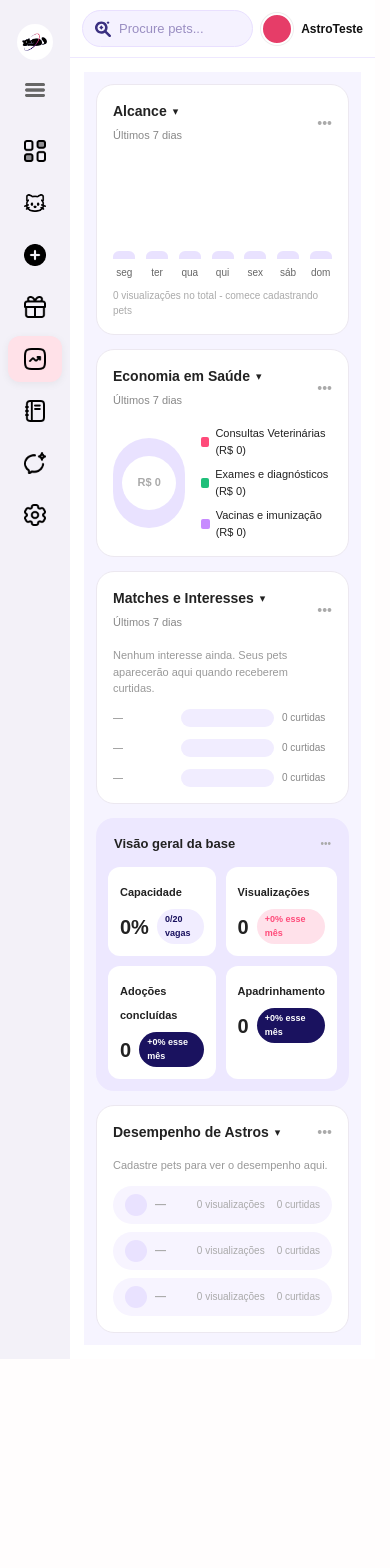
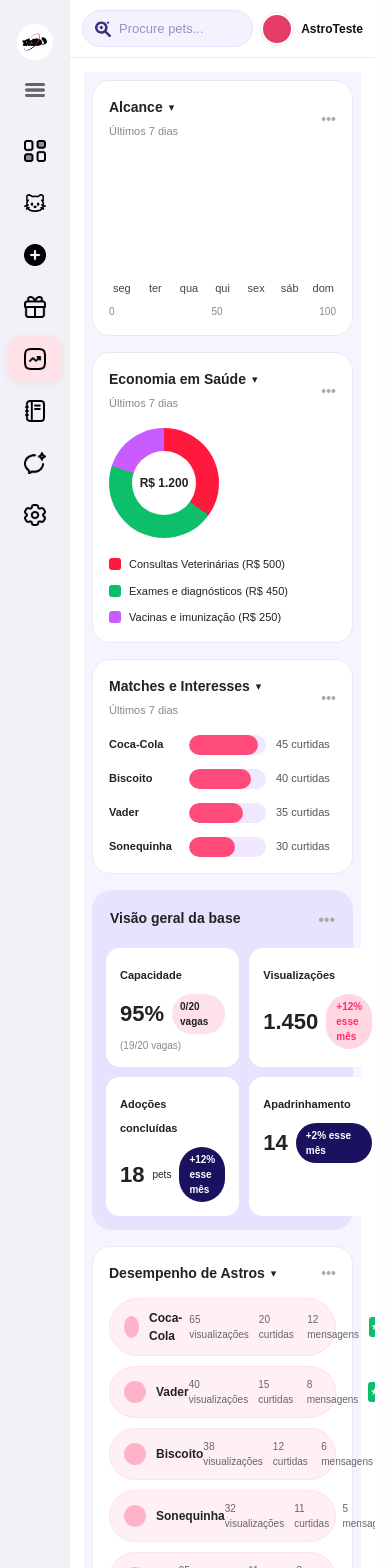
Before and after one commit to M1GU3LT0X1C/ASTRO, a Next.js app: page /dashboard/metricas in a window 390 px wide. Shown: the top 1568 px of the page. Before the commit the page ends 1359 px from the top, so only its background shows below. Built offline with nearby package versions, Linux system fonts and the light colour scheme; no server answers.

Commit message:
metricas com cores + dados ficticios e fix mobile esticado

```diff
--- a/src/app/dashboard/metricas/page.tsx
+++ b/src/app/dashboard/metricas/page.tsx
@@ -21,65 +21,95 @@ function Card({ title, subtitle, children, defaultOpen=true }: any){
 }
 
 export default function MetricasPage(){
-  const dias = ["seg","ter","qua","qui","sex","sáb","dom"];
-  const [periodo,setPeriodo]=useState("Últimos 7 dias");
+  const alcance = [
+    {d:"seg", h:52, v:52},
+    {d:"ter", h:42, v:48},
+    {d:"qua", h:28, v:32},
+    {d:"qui", h:58, v:62},
+    {d:"sex", h:48, v:55},
+    {d:"sáb", h:78, v:85},
+    {d:"dom", h:42, v:45},
+  ];
+  const economia = [
+    {label:"Consultas Veterinárias (R$ 500)", color:"#ff1a3d", pct:35},
+    {label:"Exames e diagnósticos (R$ 450)", color:"#0dbf6a", pct:45},
+    {label:"Vacinas e imunização (R$ 250)", color:"#c85cff", pct:20},
+  ];
+  const matches = [
+    {nome:"Coca-Cola", curtidas:45},
+    {nome:"Biscoito", curtidas:40},
+    {nome:"Vader", curtidas:35},
+    {nome:"Sonequinha", curtidas:30},
+  ];
+  const astros = [
+    {nome:"Coca-Cola", views:65, likes:20, msg:12, cor:"#0dbf6a"},
+    {nome:"Vader", views:40, likes:15, msg:8, cor:"#0dbf6a"},
+    {nome:"Biscoito", views:38, likes:12, msg:6, cor:"#ffde59"},
+    {nome:"Sonequinha", views:32, likes:11, msg:5, cor:"#ffde59"},
+    {nome:"Bibi", views:25, likes:11, msg:3, cor:"#ff8a2b"},
+    {nome:"Jambo", views:10, likes:5, msg:2, cor:"#ff1a3d"},
+  ];
 
   return(
-    <div style={{background:"#f6f4ff", minHeight:"100vh", padding:"12px", display:"flex", justifyContent:"center"}}>
+    <div style={{background:"#f6f4ff", minHeight:"100vh", padding:"8px", display:"flex", justifyContent:"center"}}>
       <style>{`
-        .grid{ display:flex; flex-direction:column; gap:14px; width:100%; max-width:1100px; }
-        .col{ display:flex; flex-direction:column; gap:14px; flex:1; }
-        .statsGrid{ display:grid; grid-template-columns:1fr 1fr; gap:10px; }
-        .bar{ background:#1a125f; border-radius:6px 6px 0 0; width:22px; transition:.3s; }
-        .hBar{ height:18px; background:#ff4b7a; border-radius:999px; }
+        .wrap{ width:100%; max-width:1100px; }
+        .grid{ display:flex; flex-direction:column; gap:16px; }
+        .col{ display:flex; flex-direction:column; gap:16px; }
+        .statsGrid{ display:grid; grid-template-columns:1fr 1fr; gap:12px; }
+        .hBar{ height:20px; background:#ff4b7a; border-radius:999px; }
         @media(min-width:900px){
-          .grid{ display:grid; grid-template-columns:1fr 380px; gap:16px; align-items:start; }
-          .col{ gap:16px; }
+          .grid{ display:grid; grid-template-columns:1fr 380px; gap:18px; align-items:start; }
+        }
+        @media(max-width:900px){
+          .cardPad{ padding:16px !important; }
+          .statsGrid{ gap:10px; }
+          .barWrap{ gap:8px !important; }
         }
       `}</style>
 
+      <div className="wrap">
         <div className="grid">
           {/* ESQUERDA */}
           <div className="col">
-          <Card title="Alcance" subtitle={periodo}>
-            <div style={{display:"flex", alignItems:"end", gap:"10px", height:"120px", paddingTop:"10px", justifyContent:"space-between"}}>
-              {dias.map(d=>(
-                <div key={d} style={{display:"flex", flexDirection:"column", alignItems:"center", gap:"6px", flex:1}}>
-                  <div className="bar" style={{height:"8px", background:"#e9e2ff"}} title="0 visualizações"></div>
-                  <small style={{fontSize:"10px", color:"#666"}}>{d}</small>
+            <Card title="Alcance" subtitle="Últimos 7 dias">
+              <div style={{display:"flex", alignItems:"end", gap:"6px", height:"140px", justifyContent:"space-between"}} className="barWrap">
+                {alcance.map(a=>(
+                  <div key={a.d} style={{flex:1, display:"flex", flexDirection:"column", alignItems:"center", gap:"6px"}}>
+                    <div style={{width:"100%", maxWidth:"36px", height:`${a.h}%`, background:"#1a125f", borderRadius:"8px 8px 0 0"}}></div>
+                    <small style={{fontSize:"11px", color:"#444"}}>{a.d}</small>
                   </div>
                 ))}
               </div>
-            <small style={{fontSize:"10px", color:"#aaa", marginTop:"8px", display:"block"}}>0 visualizações no total - comece cadastrando pets</small>
+              <div style={{display:"flex", justifyContent:"space-between", marginTop:"8px", fontSize:"10px", color:"#888"}}>
+                <span>0</span><span>50</span><span>100</span>
+              </div>
             </Card>
 
             <Card title="Economia em Saúde" subtitle="Últimos 7 dias">
-            <div style={{display:"flex", gap:"16px", alignItems:"center"}}>
-              <div style={{width:"90px", height:"90px", borderRadius:"999px", background:"conic-gradient(#e9e2ff 0% 100%)", display:"flex", alignItems:"center", justifyContent:"center"}}>
-                <div style={{width:"54px", height:"54px", background:"#fff", borderRadius:"999px", display:"flex", alignItems:"center", justifyContent:"center", fontSize:"11px", fontWeight:800, color:"#aaa"}}>R$ 0</div>
+              <div style={{display:"flex", gap:"18px", alignItems:"center", flexWrap:"wrap"}}>
+                <div style={{width:"110px", height:"110px", borderRadius:"50%", background:`conic-gradient(${economia[0].color} 0% 35%, ${economia[1].color} 35% 80%, ${economia[2].color} 80% 100%)`, display:"flex", alignItems:"center", justifyContent:"center"}}>
+                  <div style={{width:"64px", height:"64px", background:"#fff", borderRadius:"50%", display:"flex", alignItems:"center", justifyContent:"center", fontSize:"12px", fontWeight:900}}>R$ 1.200</div>
                 </div>
-              <div style={{display:"flex", flexDirection:"column", gap:"8px", fontSize:"11px"}}>
-                <div style={{display:"flex", gap:"6px", alignItems:"center"}}><span style={{width:"10px", height:"10px", background:"#ff4b7a", borderRadius:"2px"}}></span> Consultas Veterinárias (R$ 0)</div>
-                <div style={{display:"flex", gap:"6px", alignItems:"center"}}><span style={{width:"10px", height:"10px", background:"#1fbf7a", borderRadius:"2px"}}></span> Exames e diagnósticos (R$ 0)</div>
-                <div style={{display:"flex", gap:"6px", alignItems:"center"}}><span style={{width:"10px", height:"10px", background:"#c78bff", borderRadius:"2px"}}></span> Vacinas e imunização (R$ 0)</div>
+                <div style={{display:"flex", flexDirection:"column", gap:"10px"}}>
+                  {economia.map(e=>(
+                    <div key={e.label} style={{display:"flex", gap:"8px", alignItems:"center", fontSize:"11px"}}>
+                      <span style={{width:"12px", height:"12px", background:e.color, borderRadius:"3px", display:"inline-block"}}></span>{e.label}
+                    </div>
+                  ))}
                 </div>
               </div>
             </Card>
 
             <Card title="Matches e Interesses" subtitle="Últimos 7 dias">
-            <div style={{display:"flex", flexDirection:"column", gap:"12px"}}>
-              <small style={{fontSize:"11px", color:"#999"}}>Nenhum interesse ainda. Seus pets aparecerão aqui quando receberem curtidas.</small>
-              {[
-                {nome:"—", val:0},
-                {nome:"—", val:0},
-                {nome:"—", val:0},
-              ].map((p,i)=>(
-                <div key={i} style={{display:"flex", alignItems:"center", gap:"8px"}}>
-                  <span style={{fontSize:"10px", width:"60px", color:"#888"}}>{p.nome}</span>
-                  <div style={{flex:1, background:"#f1edff", borderRadius:"999px", height:"18px", overflow:"hidden"}}>
-                    <div className="hBar" style={{width:`${p.val}%`, background:"#e9e2ff"}}></div>
+              <div style={{display:"flex", flexDirection:"column", gap:"14px"}}>
+                {matches.map(m=>(
+                  <div key={m.nome} style={{display:"flex", alignItems:"center", gap:"10px"}}>
+                    <span style={{fontSize:"11px", width:"70px", fontWeight:600}}>{m.nome}</span>
+                    <div style={{flex:1, background:"#efe8ff", borderRadius:"999px", height:"20px", overflow:"hidden"}}>
+                      <div className="hBar" style={{width:`${m.curtidas*2}%`}}></div>
                     </div>
-                  <span style={{fontSize:"10px", color:"#888", width:"50px"}}>0 curtidas</span>
+                    <span style={{fontSize:"11px", color:"#555", width:"60px"}}>{m.curtidas} curtidas</span>
                   </div>
                 ))}
               </div>
@@ -88,55 +118,44 @@ export default function MetricasPage(){
 
           {/* DIREITA */}
           <div className="col">
-          <div style={{background:"#ede8ff", borderRadius:"18px", padding:"12px", display:"flex", flexDirection:"column", gap:"10px"}}>
-            <div style={{display:"flex", justifyContent:"space-between", alignItems:"center", padding:"4px 6px"}}>
-              <b style={{fontSize:"13px"}}>Visão geral da base</b>
-              <small style={{fontSize:"10px", color:"#aaa"}}>•••</small>
+            <div style={{background:"#e9e2ff", borderRadius:"20px", padding:"14px", display:"flex", flexDirection:"column", gap:"12px"}}>
+              <div style={{display:"flex", justifyContent:"space-between", padding:"4px"}}>
+                <b style={{fontSize:"14px"}}>Visão geral da base</b><span style={{color:"#aaa"}}>•••</span>
               </div>
               <div className="statsGrid">
-              <div style={{background:"#fff", borderRadius:"12px", padding:"12px"}}>
+                <div style={{background:"#fff", borderRadius:"14px", padding:"14px"}}>
                   <small style={{fontSize:"11px", fontWeight:700}}>Capacidade</small>
-                <div style={{display:"flex", alignItems:"center", gap:"8px", marginTop:"6px"}}>
-                  <b style={{fontSize:"20px"}}>0%</b>
-                  <span style={{fontSize:"9px", background:"#f1edff", color:"#1a125f", padding:"4px 8px", borderRadius:"999px", fontWeight:700}}>0/20 vagas</span>
+                  <div style={{marginTop:"8px", display:"flex", flexDirection:"column", gap:"4px"}}>
+                    <div style={{display:"flex", alignItems:"center", gap:"8px"}}><b style={{fontSize:"22px"}}>95%</b><span style={{fontSize:"10px", background:"#ffe1ea", padding:"5px 8px", borderRadius:"999px", fontWeight:700}}>0/20 vagas</span></div>
+                    <small style={{fontSize:"10px", color:"#888"}}>(19/20 vagas)</small>
                   </div>
                 </div>
-              <div style={{background:"#fff", borderRadius:"12px", padding:"12px"}}>
+                <div style={{background:"#fff", borderRadius:"14px", padding:"14px"}}>
                   <small style={{fontSize:"11px", fontWeight:700}}>Visualizações</small>
-                <div style={{display:"flex", alignItems:"center", gap:"8px", marginTop:"6px"}}>
-                  <b style={{fontSize:"20px"}}>0</b>
-                  <span style={{fontSize:"9px", background:"#ffe1ea", color:"#ff4b7a", padding:"4px 8px", borderRadius:"999px", fontWeight:700}}>+0% esse mês</span>
+                  <div style={{marginTop:"8px", display:"flex", alignItems:"center", gap:"8px"}}><b style={{fontSize:"22px"}}>1.450</b><span style={{fontSize:"10px", background:"#ffd6e2", color:"#ff2d6a", padding:"5px 10px", borderRadius:"999px", fontWeight:800}}>+12% esse mês</span></div>
                 </div>
+                <div style={{background:"#fff", borderRadius:"14px", padding:"14px"}}>
+                  <small style={{fontSize:"11px", fontWeight:700}}>Adoções concluídas</small>
+                  <div style={{marginTop:"8px", display:"flex", alignItems:"center", gap:"8px"}}><b style={{fontSize:"22px"}}>18</b><small style={{fontSize:"10px"}}>pets</small><span style={{fontSize:"10px", background:"#1a125f", color:"#fff", padding:"5px 10px", borderRadius:"999px", fontWeight:700}}>+12% esse mês</span></div>
                 </div>
-              <div style={{background:"#fff", borderRadius:"12px", padding:"12px"}}>
-                <small style={{fontSize:"11px", fontWeight:700}}>Adoções concluídas</small>
-                <div style={{display:"flex", alignItems:"center", gap:"8px", marginTop:"6px"}}>
-                  <b style={{fontSize:"20px"}}>0</b>
-                  <span style={{fontSize:"9px", background:"#1a125f", color:"#fff", padding:"4px 8px", borderRadius:"999px", fontWeight:700}}>+0% esse mês</span>
-                </div>
-              </div>
-              <div style={{background:"#fff", borderRadius:"12px", padding:"12px"}}>
+                <div style={{background:"#fff", borderRadius:"14px", padding:"14px"}}>
                   <small style={{fontSize:"11px", fontWeight:700}}>Apadrinhamento</small>
-                <div style={{display:"flex", alignItems:"center", gap:"8px", marginTop:"6px"}}>
-                  <b style={{fontSize:"20px"}}>0</b>
-                  <span style={{fontSize:"9px", background:"#1a125f", color:"#fff", padding:"4px 8px", borderRadius:"999px", fontWeight:700}}>+0% esse mês</span>
-                </div>
+                  <div style={{marginTop:"8px", display:"flex", alignItems:"center", gap:"8px"}}><b style={{fontSize:"22px"}}>14</b><span style={{fontSize:"10px", background:"#1a125f", color:"#fff", padding:"5px 10px", borderRadius:"999px", fontWeight:700}}>+2% esse mês</span></div>
                 </div>
               </div>
             </div>
 
             <Card title="Desempenho de Astros" defaultOpen={true}>
-            <div style={{display:"flex", flexDirection:"column", gap:"8px"}}>
-              <small style={{fontSize:"11px", color:"#999", marginBottom:"4px"}}>Cadastre pets para ver o desempenho aqui.</small>
-              {[1,2,3].map(i=>(
-                <div key={i} style={{display:"flex", alignItems:"center", justifyContent:"space-between", background:"#f7f4ff", borderRadius:"999px", padding:"8px 12px"}}>
-                  <div style={{display:"flex", alignItems:"center", gap:"8px"}}>
-                    <div style={{width:"22px", height:"22px", borderRadius:"999px", background:"#e9e2ff"}}></div>
-                    <b style={{fontSize:"11px", color:"#aaa"}}>—</b>
+              <div style={{display:"flex", flexDirection:"column", gap:"10px"}}>
+                {astros.map(a=>(
+                  <div key={a.nome} style={{display:"flex", alignItems:"center", justifyContent:"space-between", background:"#fff0f5", borderRadius:"999px", padding:"10px 14px", border:"1px solid #ffe1ea"}}>
+                    <div style={{display:"flex", alignItems:"center", gap:"10px"}}>
+                      <div style={{width:"22px", height:"22px", borderRadius:"50%", background:"#ffb3c8"}}></div>
+                      <b style={{fontSize:"12px"}}>{a.nome}</b>
                     </div>
-                  <div style={{display:"flex", gap:"12px", fontSize:"10px", color:"#aaa"}}>
-                    <span>0 visualizações</span>
-                    <span>0 curtidas</span>
+                    <div style={{display:"flex", gap:"10px", fontSize:"10px", color:"#666", alignItems:"center"}}>
+                      <span>{a.views} visualizações</span><span>{a.likes} curtidas</span><span>{a.msg} mensagens</span>
+                      <span style={{width:"16px", height:"20px", background:a.cor, borderRadius:"3px", display:"inline-flex", alignItems:"center", justifyContent:"center", color:"#fff", fontSize:"10px"}}>★</span>
                     </div>
                   </div>
                 ))}
@@ -145,5 +164,6 @@ export default function MetricasPage(){
           </div>
         </div>
       </div>
+    </div>
   )
 }
```
Lines whose indentation alone changed are shown as unchanged.
